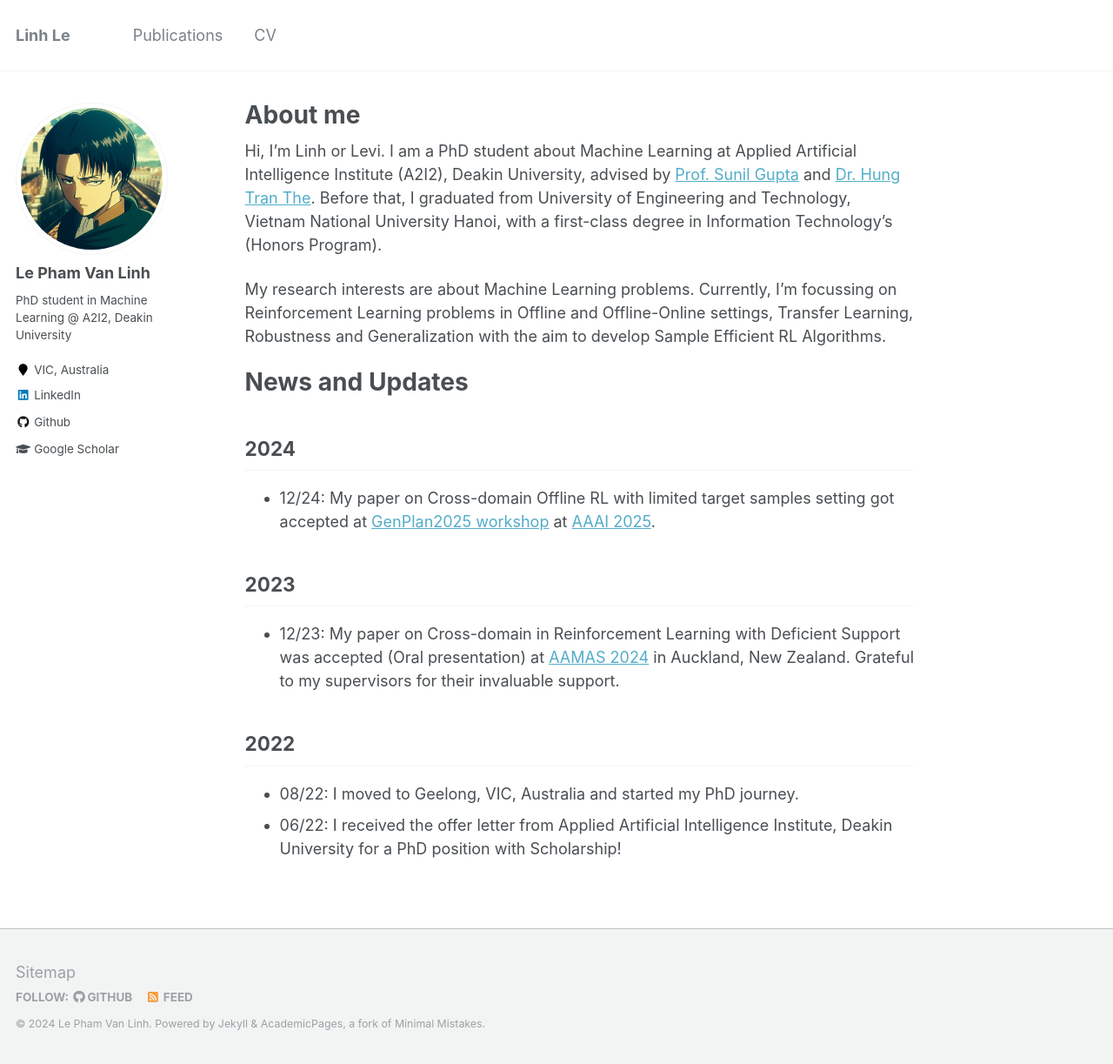
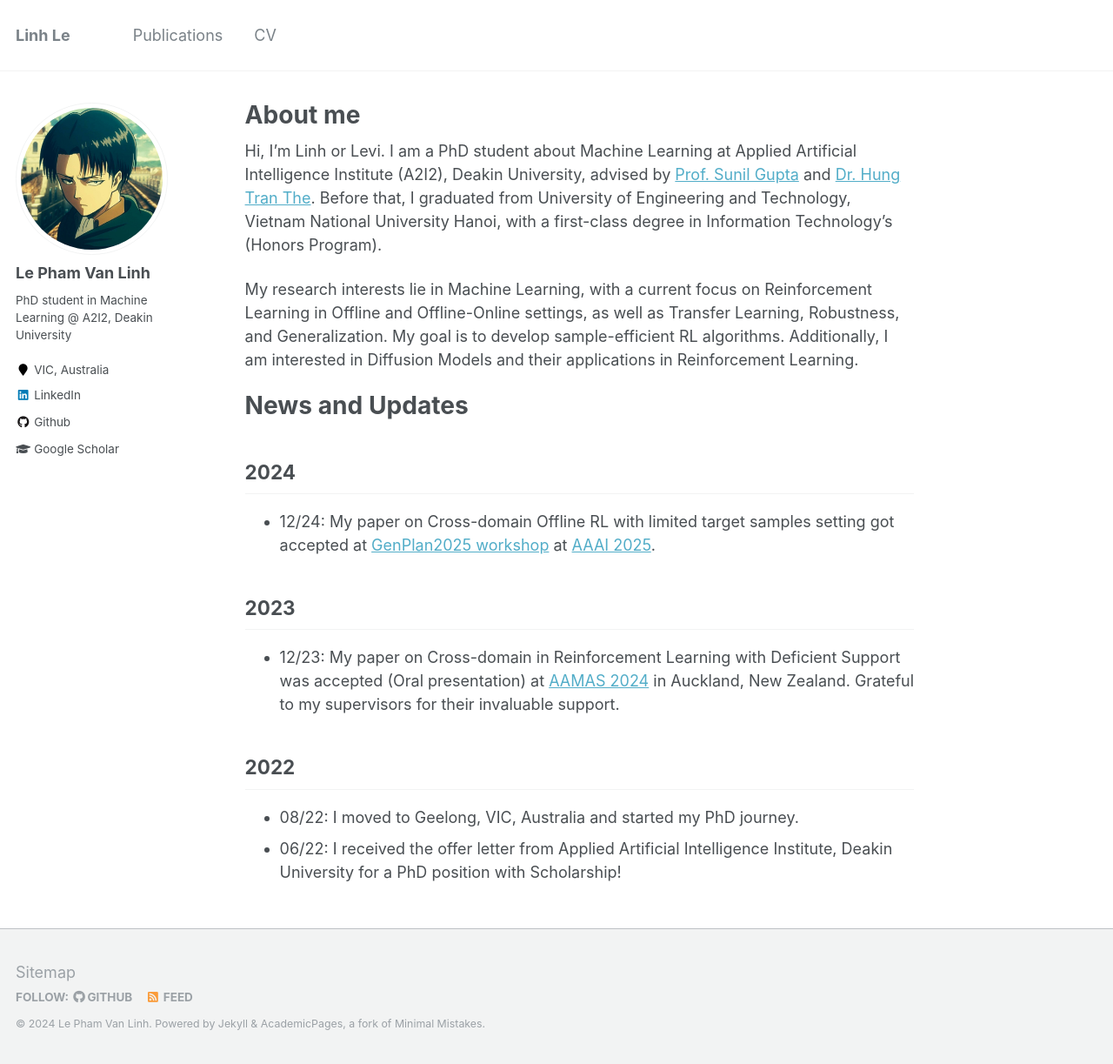
Before and after one commit to linhlpv/linhlpv.github.io, a Jekyll site: the page built from _pages/about.md, in a window 1280 px wide and 1223 px high. Shown: the whole window at 87% size. Built offline with Jekyll 4.4.1, drawn with Linux system fonts in a browser that asks for light colours.

Commit message:
update about

```diff
--- a/_pages/about.md
+++ b/_pages/about.md
@@ -10,7 +10,8 @@ redirect_from:
 
 Hi, I'm Linh or Levi. I am a PhD student about Machine Learning at Applied Artificial Intelligence Institute (A2I2), Deakin University, advised by [Prof. Sunil Gupta](https://personal-sites.deakin.edu.au/~sunilg/) and [Dr. Hung Tran The](https://scholar.google.com.au/citations?user=um-FS-gAAAAJ&hl=en). Before that, I graduated from University of Engineering and Technology, Vietnam National University Hanoi, with a first-class degree in Information Technology's (Honors Program).
 
-My research interests are about Machine Learning problems. Currently, I'm focussing on Reinforcement Learning problems in Offline and Offline-Online settings, Transfer Learning, Robustness and Generalization with the aim to develop Sample Efficient RL Algorithms.
+<!-- My research interests are about Machine Learning problems. Currently, I'm focussing on Reinforcement Learning problems in Offline and Offline-Online settings, Transfer Learning, Robustness and Generalization with the aim to develop Sample Efficient RL Algorithms. I'm also intersted on Diffusion Model with its applications for Reinforcement Learning. -->
+My research interests lie in Machine Learning, with a current focus on Reinforcement Learning in Offline and Offline-Online settings, as well as Transfer Learning, Robustness, and Generalization. My goal is to develop sample-efficient RL algorithms. Additionally, I am interested in Diffusion Models and their applications in Reinforcement Learning.
 
 News and Updates
 ======
```
